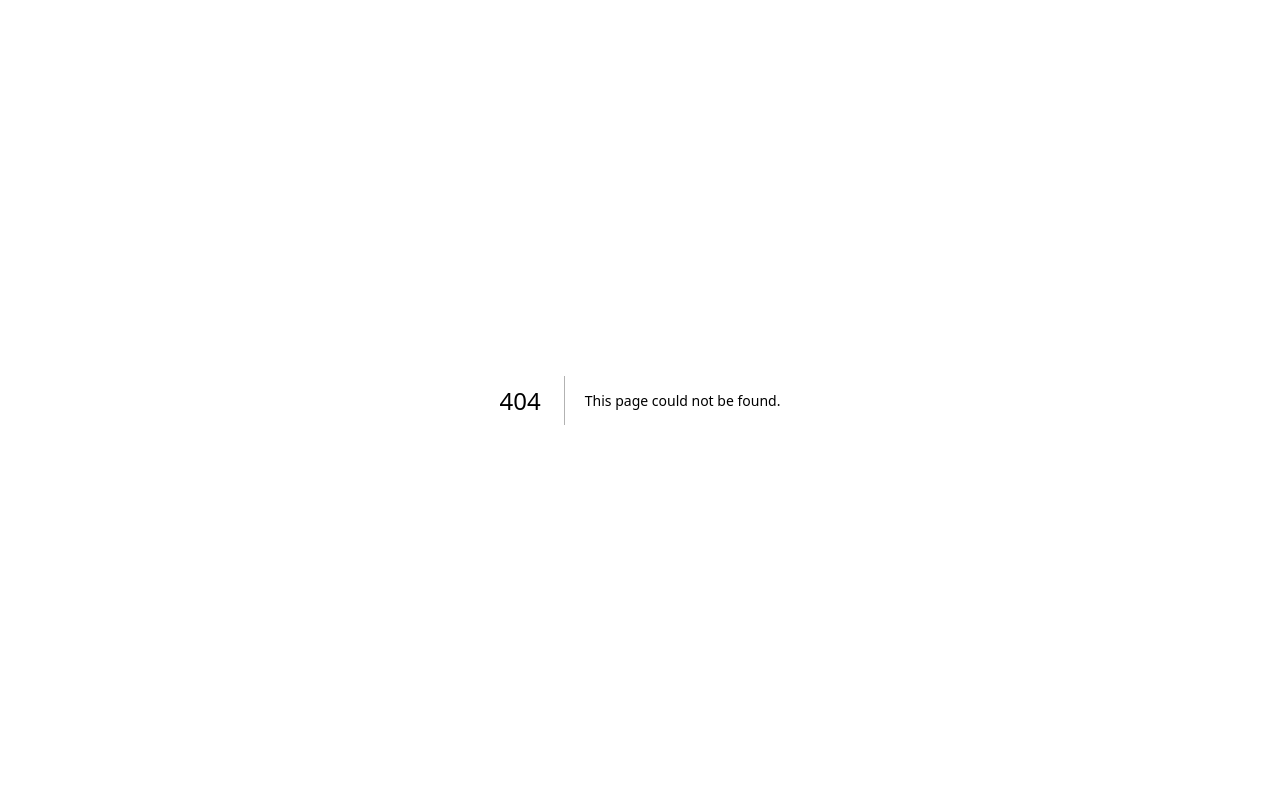
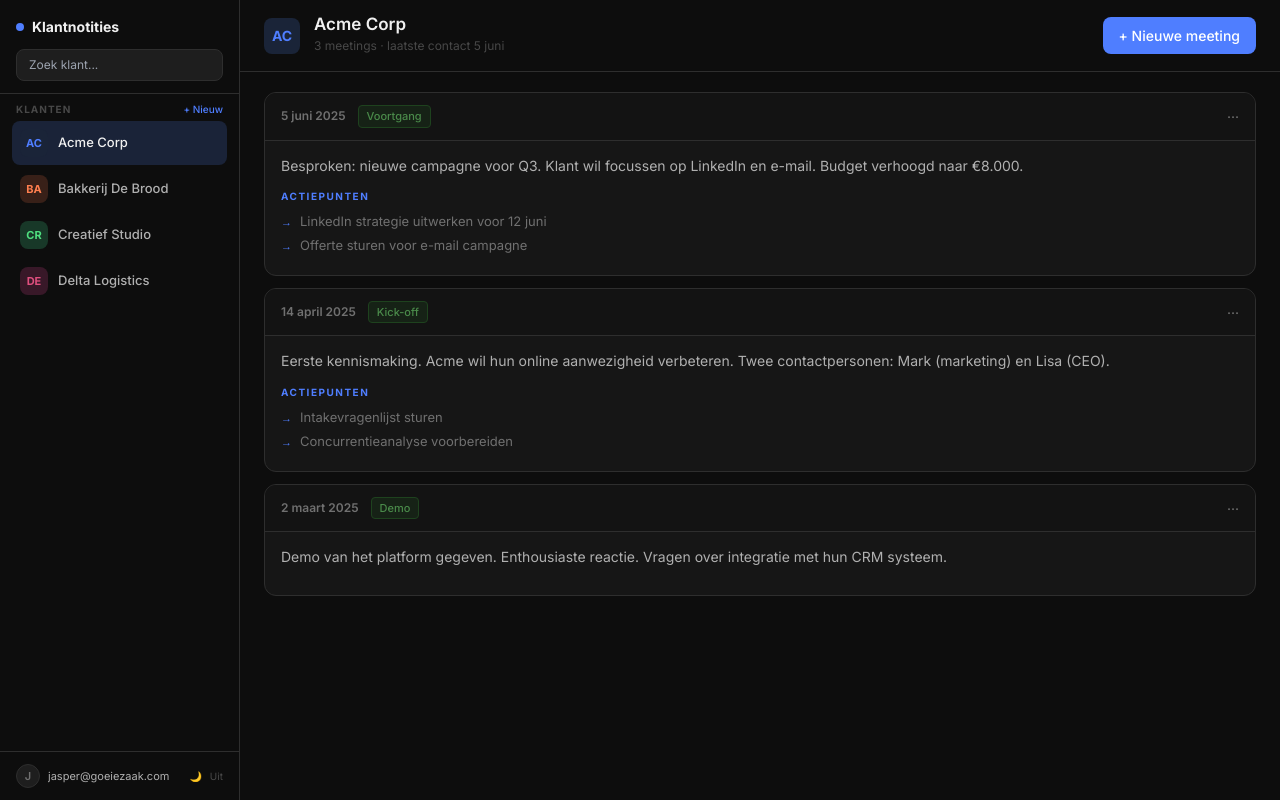
Before and after one commit to jasper-o-gz/meetings-tool, a Next.js app: page /preview in a window 1280 px wide. Before the commit this address had no page. Built offline with nearby package versions, Linux system fonts and the light colour scheme.

Commit message:
feat: /preview route voor design review

```diff
--- /dev/null
+++ b/app/preview/page.tsx
@@ -0,0 +1,111 @@
+export default function PreviewPage() {
+  return (
+    <div style={{ fontFamily: 'Inter, system-ui, sans-serif', display: 'flex', height: '100vh', background: 'var(--bg-page)', color: 'var(--text-primary)' }}>
+      {/* Sidebar */}
+      <aside style={{ width: 240, background: 'var(--bg-sidebar)', borderRight: '1px solid var(--border-primary)', display: 'flex', flexDirection: 'column', flexShrink: 0 }}>
+        <div style={{ padding: '16px 16px 12px', borderBottom: '1px solid var(--border-primary)' }}>
+          <div style={{ display: 'flex', alignItems: 'center', gap: 8, marginBottom: 12 }}>
+            <div style={{ width: 8, height: 8, borderRadius: '50%', background: '#4f7eff' }} />
+            <span style={{ fontSize: 14, fontWeight: 700, color: 'var(--text-primary)' }}>Klantnotities</span>
+          </div>
+          <input placeholder="Zoek klant..." style={{ width: '100%', background: 'var(--bg-input)', border: '1px solid var(--border-input)', borderRadius: 8, padding: '6px 12px', fontSize: 12, color: 'var(--text-muted)', boxSizing: 'border-box' }} readOnly />
+        </div>
+
+        <div style={{ flex: 1, overflowY: 'auto', padding: '8px 12px' }}>
+          <div style={{ display: 'flex', justifyContent: 'space-between', alignItems: 'center', padding: '0 4px', marginBottom: 4 }}>
+            <span style={{ fontSize: 10, fontWeight: 700, color: 'var(--text-very-muted)', textTransform: 'uppercase', letterSpacing: '0.1em' }}>Klanten</span>
+            <span style={{ fontSize: 10, color: 'var(--accent)', fontWeight: 500 }}>+ Nieuw</span>
+          </div>
+
+          {[
+            { name: 'Acme Corp', color: '#4f7eff', bg: '#1a2438', active: true },
+            { name: 'Bakkerij De Brood', color: '#ff7f4f', bg: '#382018' },
+            { name: 'Creatief Studio', color: '#4fdf7f', bg: '#183828' },
+            { name: 'Delta Logistics', color: '#df4f7f', bg: '#381828' },
+          ].map((client) => (
+            <div key={client.name} style={{ display: 'flex', alignItems: 'center', gap: 10, padding: '8px', borderRadius: 8, marginBottom: 2, background: client.active ? 'var(--bg-active)' : 'transparent', cursor: 'pointer' }}>
+              <div style={{ width: 28, height: 28, borderRadius: 8, background: client.bg, color: client.color, display: 'flex', alignItems: 'center', justifyContent: 'center', fontSize: 11, fontWeight: 700, flexShrink: 0 }}>
+                {client.name.slice(0, 2).toUpperCase()}
+              </div>
+              <span style={{ fontSize: 13, fontWeight: 500, color: client.active ? 'var(--text-primary)' : 'var(--text-secondary)', flex: 1, overflow: 'hidden', textOverflow: 'ellipsis', whiteSpace: 'nowrap' }}>
+                {client.name}
+              </span>
+            </div>
+          ))}
+        </div>
+
+        <div style={{ padding: '12px 16px', borderTop: '1px solid var(--border-primary)', display: 'flex', alignItems: 'center', gap: 8 }}>
+          <div style={{ width: 24, height: 24, borderRadius: '50%', background: 'var(--bg-input)', border: '1px solid var(--border-input)', display: 'flex', alignItems: 'center', justifyContent: 'center', fontSize: 11, color: 'var(--text-muted)', fontWeight: 600 }}>J</div>
+          <span style={{ fontSize: 11, color: 'var(--text-secondary)', flex: 1, overflow: 'hidden', textOverflow: 'ellipsis' }}>jasper@goeiezaak.com</span>
+          <span style={{ fontSize: 10, color: 'var(--text-very-muted)' }}>🌙</span>
+          <span style={{ fontSize: 10, color: 'var(--text-very-muted)' }}>Uit</span>
+        </div>
+      </aside>
+
+      {/* Main */}
+      <main style={{ flex: 1, display: 'flex', flexDirection: 'column', overflow: 'hidden' }}>
+        {/* Header */}
+        <div style={{ display: 'flex', alignItems: 'center', gap: 14, padding: '16px 24px', borderBottom: '1px solid var(--border-primary)', flexShrink: 0 }}>
+          <div style={{ width: 36, height: 36, borderRadius: 8, background: '#1a2438', color: '#4f7eff', display: 'flex', alignItems: 'center', justifyContent: 'center', fontSize: 14, fontWeight: 700, flexShrink: 0 }}>AC</div>
+          <div style={{ flex: 1 }}>
+            <h1 style={{ fontSize: 17, fontWeight: 600, color: 'var(--text-primary)', margin: 0, lineHeight: 1 }}>Acme Corp</h1>
+            <p style={{ fontSize: 12, color: 'var(--text-very-muted)', margin: '4px 0 0' }}>3 meetings · laatste contact 5 juni</p>
+          </div>
+          <button style={{ display: 'flex', alignItems: 'center', gap: 6, padding: '8px 16px', background: 'var(--accent)', color: '#fff', fontSize: 14, fontWeight: 500, borderRadius: 8, border: 'none', cursor: 'pointer' }}>
+            + Nieuwe meeting
+          </button>
+        </div>
+
+        {/* Feed */}
+        <div style={{ flex: 1, overflowY: 'auto', padding: '20px 24px', display: 'flex', flexDirection: 'column', gap: 12 }}>
+          {[
+            {
+              date: '5 juni 2025',
+              type: 'Voortgang',
+              notes: 'Besproken: nieuwe campagne voor Q3. Klant wil focussen op LinkedIn en e-mail. Budget verhoogd naar €8.000.',
+              actions: ['LinkedIn strategie uitwerken voor 12 juni', 'Offerte sturen voor e-mail campagne'],
+            },
+            {
+              date: '14 april 2025',
+              type: 'Kick-off',
+              notes: 'Eerste kennismaking. Acme wil hun online aanwezigheid verbeteren. Twee contactpersonen: Mark (marketing) en Lisa (CEO).',
+              actions: ['Intakevragenlijst sturen', 'Concurrentieanalyse voorbereiden'],
+            },
+            {
+              date: '2 maart 2025',
+              type: 'Demo',
+              notes: 'Demo van het platform gegeven. Enthousiaste reactie. Vragen over integratie met hun CRM systeem.',
+              actions: [],
+            },
+          ].map((meeting, i) => (
+            <div key={i} style={{ background: 'var(--bg-card)', border: '1px solid var(--border-primary)', borderRadius: 12, overflow: 'hidden' }}>
+              <div style={{ display: 'flex', alignItems: 'center', gap: 12, padding: '12px 16px', background: 'var(--bg-card-header)', borderBottom: '1px solid var(--border-primary)' }}>
+                <span style={{ fontSize: 12, fontWeight: 600, color: 'var(--text-muted)' }}>{meeting.date}</span>
+                {meeting.type && (
+                  <span style={{ fontSize: 11, fontWeight: 500, padding: '2px 8px', borderRadius: 4, background: 'var(--badge-bg)', color: 'var(--badge-text)', border: '1px solid var(--badge-border)' }}>
+                    {meeting.type}
+                  </span>
+                )}
+                <span style={{ marginLeft: 'auto', fontSize: 14, color: 'var(--text-muted)', cursor: 'pointer' }}>···</span>
+              </div>
+              <div style={{ padding: '14px 16px' }}>
+                <p style={{ fontSize: 14, color: 'var(--text-secondary)', lineHeight: 1.6, margin: '0 0 12px', whiteSpace: 'pre-wrap' }}>{meeting.notes}</p>
+                {meeting.actions.length > 0 && (
+                  <div>
+                    <div style={{ fontSize: 10, fontWeight: 700, textTransform: 'uppercase', letterSpacing: '0.15em', color: 'var(--accent)', marginBottom: 8 }}>Actiepunten</div>
+                    {meeting.actions.map((action, j) => (
+                      <div key={j} style={{ display: 'flex', alignItems: 'flex-start', gap: 8, marginBottom: 6 }}>
+                        <span style={{ color: 'var(--accent)', fontSize: 11, marginTop: 2, flexShrink: 0 }}>→</span>
+                        <span style={{ fontSize: 13, color: 'var(--text-muted)', lineHeight: 1.4 }}>{action}</span>
+                      </div>
+                    ))}
+                  </div>
+                )}
+              </div>
+            </div>
+          ))}
+        </div>
+      </main>
+    </div>
+  )
+}
```
